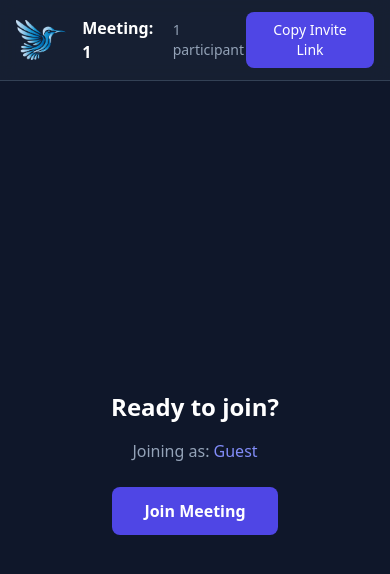
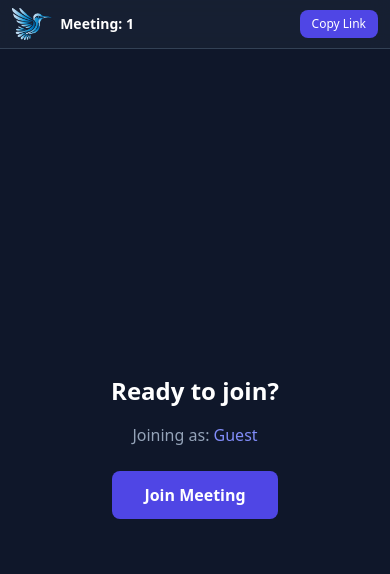
Before and after one commit to Airfresh-joey/humming-video-platform, a Next.js app: page /room/1 in a window 390 px wide. Shown: the top 574 px of the page. Built offline with nearby package versions, Linux system fonts and the light colour scheme.

Commit message:
Fix: mobile responsive layout, hide duplicate controls, fullscreen video

```diff
--- a/src/app/room/[roomId]/page.tsx
+++ b/src/app/room/[roomId]/page.tsx
@@ -182,26 +182,26 @@ function RoomContent() {
   const showVideo = callState.status === 'joining' || callState.status === 'joined' || callState.status === 'leaving'
 
   return (
-    <main className="min-h-screen bg-slate-900 flex flex-col">
-      {/* Header */}
-      <header className="bg-slate-800/50 backdrop-blur border-b border-slate-700 px-4 py-3 flex items-center justify-between">
-        <div className="flex items-center gap-4">
-          <img src="/humming-logo.png" alt="Humming Agent AI" className="h-10 w-auto" />
-          <h1 className="text-white font-semibold">Meeting: {roomId}</h1>
-          <span className="text-slate-400 text-sm">
+    <main className="h-screen bg-slate-900 flex flex-col overflow-hidden">
+      {/* Header - hide when in call on mobile for more space */}
+      <header className={`bg-slate-800/50 backdrop-blur border-b border-slate-700 px-3 md:px-4 py-2 md:py-3 flex items-center justify-between ${showVideo ? 'hidden md:flex' : 'flex'}`}>
+        <div className="flex items-center gap-2 md:gap-4 min-w-0">
+          <img src="/humming-logo.png" alt="Humming Agent AI" className="h-8 md:h-10 w-auto flex-shrink-0" />
+          <h1 className="text-white font-semibold text-sm md:text-base truncate">Meeting: {roomId}</h1>
+          <span className="text-slate-400 text-xs md:text-sm whitespace-nowrap hidden sm:inline">
             {participantCount} participant{participantCount !== 1 ? 's' : ''}
           </span>
         </div>
         <button
           onClick={copyInviteLink}
-          className="px-4 py-2 rounded-lg bg-indigo-600 hover:bg-indigo-700 text-white text-sm font-medium transition-colors"
+          className="px-3 md:px-4 py-1.5 md:py-2 rounded-lg bg-indigo-600 hover:bg-indigo-700 text-white text-xs md:text-sm font-medium transition-colors flex-shrink-0"
         >
-          Copy Invite Link
+          Copy Link
         </button>
       </header>
 
       {/* Main Content */}
-      <div className="flex-1 p-4 flex flex-col min-h-0">
+      <div className="flex-1 p-2 md:p-4 flex flex-col min-h-0 overflow-hidden">
         {/* Idle state - join prompt */}
         {callState.status === 'idle' && (
           <div className="flex-1 flex items-center justify-center">
@@ -243,8 +243,8 @@ function RoomContent() {
         {/* Video container - ALWAYS rendered, visibility controlled by CSS */}
         <div
           ref={containerRef}
-          className={`flex-1 rounded-xl overflow-hidden bg-black ${showVideo ? '' : 'hidden'}`}
-          style={{ minHeight: showVideo ? 'calc(100vh - 200px)' : '0' }}
+          className={`flex-1 rounded-lg md:rounded-xl overflow-hidden bg-black ${showVideo ? '' : 'hidden'}`}
+          style={{ minHeight: showVideo ? 'calc(100vh - 80px)' : '0', height: showVideo ? 'calc(100vh - 80px)' : '0' }}
         />
 
         {/* Loading overlay when joining */}
@@ -257,9 +257,9 @@ function RoomContent() {
           </div>
         )}
 
-        {/* Controls - only when joined */}
+        {/* Controls - only when joined, hidden on mobile since Daily has its own */}
         {(callState.status === 'joined' || callState.status === 'leaving') && (
-          <div className="mt-4 flex items-center justify-center gap-4">
+          <div className="hidden md:flex mt-4 items-center justify-center gap-4">
             <button
               onClick={toggleMute}
               className={`p-4 rounded-full transition-colors ${
```
